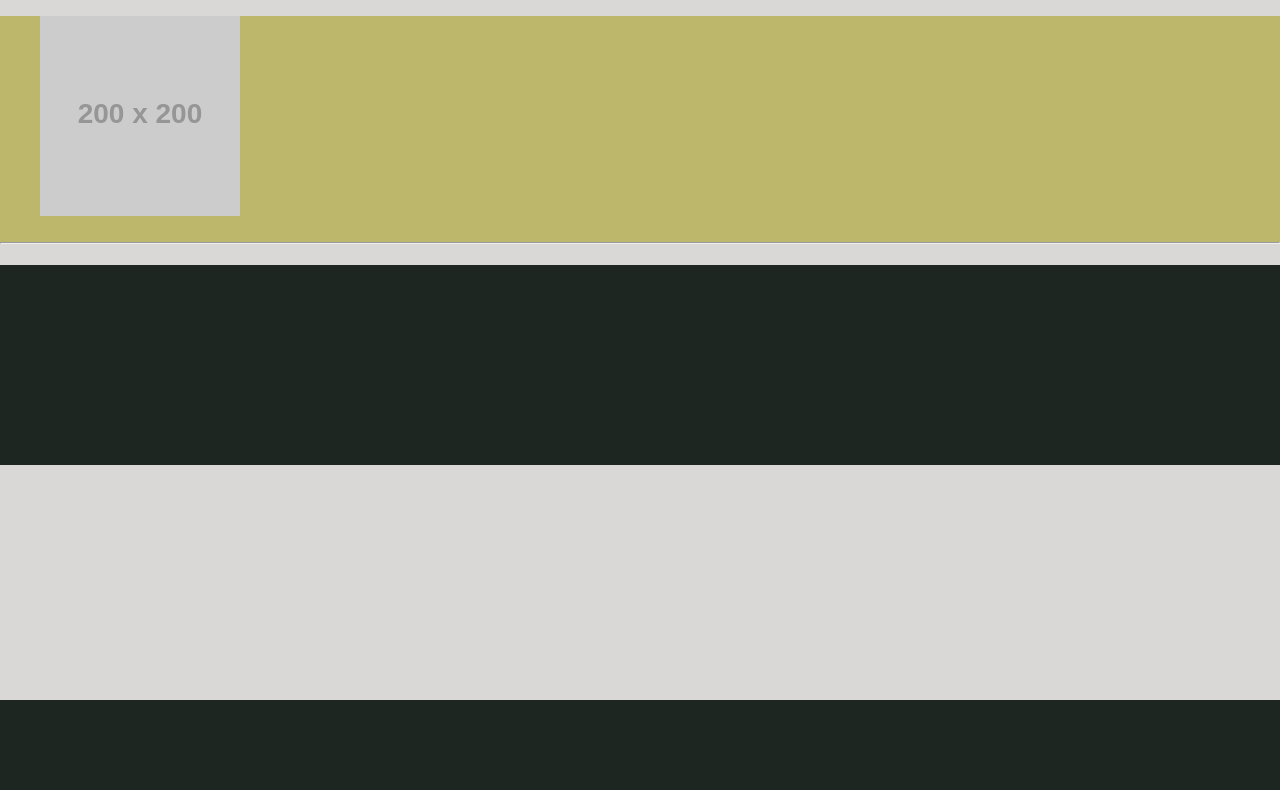
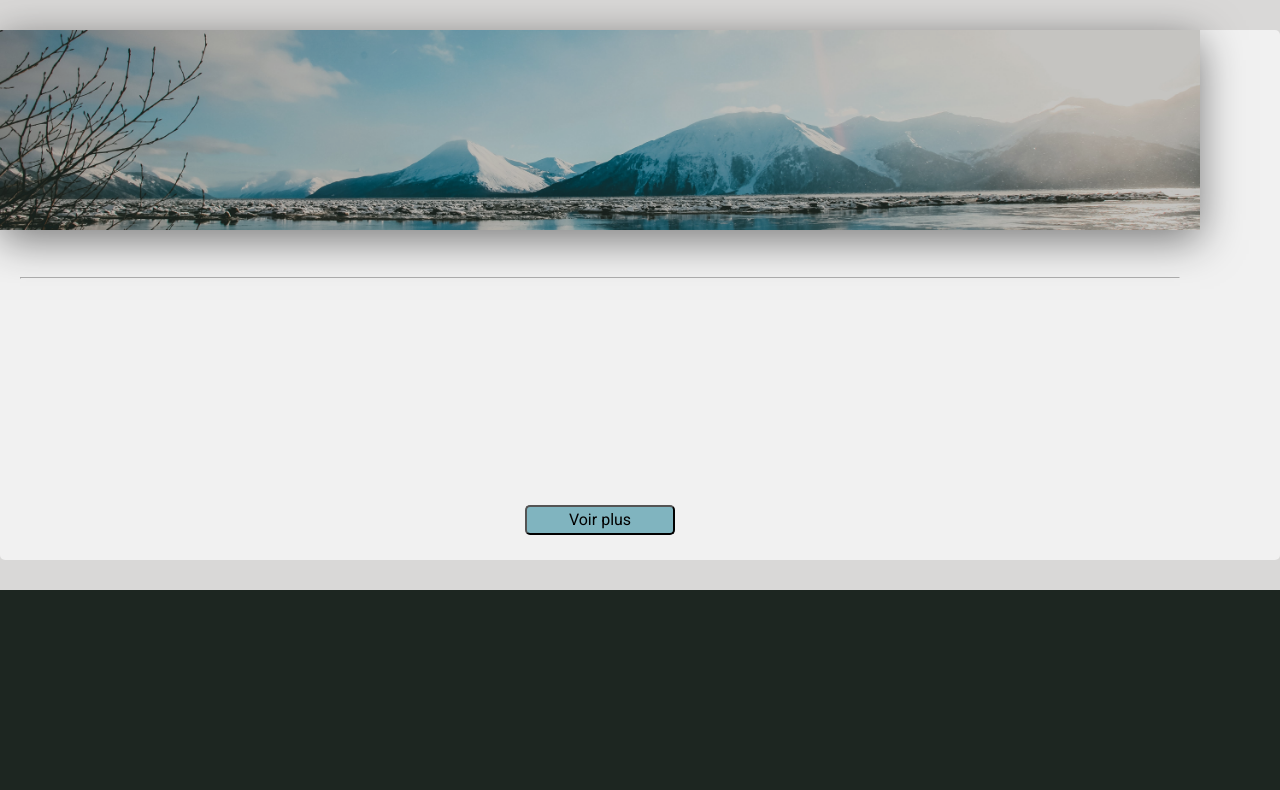
Before and after one commit to EzekielNK/JeanForteroche, a PHP site: template src/view/post/card.php in a window 1280 px wide. Shown: the part 100-890 px from the top of the page. Before the commit the page ends 800 px from the top, so only its background shows below. Run offline with PHP 8.4, Linux system fonts and the light colour scheme; the template is opened without the code that fills it, so the values that code supplies are empty; grey boxes labelled with a size stand in for pictures from a placeholder-image service; some libraries are stand-ins or nearby versions.

Commit message:
grid test

```diff
--- a/public/css/style.css
+++ b/public/css/style.css
@@ -83,13 +83,13 @@
                                         /* Grid: Posts */
 
 .post{
-    /*display: grid;
-    border: solid 1px;
-    grid-template-columns: repeat(3, 1fr);*/
     display: grid;
-    grid-template-columns: repeat(auto-fill, 400px);
+    grid-template-columns: repeat(2, 1fr);
+   /* display: grid;
+    grid-template-rows: 450px 450px;
+    grid-template-columns: repeat(2, 650px);*/
     justify-content: center;
-    gap: 20px;
+    grid-gap: 50px;
     max-width: 1500px;
     width: 80%;
     height: auto;
@@ -97,15 +97,66 @@
     border: 1px solid #333;
 }
 .card{
+    width: 330px;
+    height: 530px;
+    margin: 30px auto;
+}
+.card:first-child{
+    grid-column: 1 / -1;
+    width: auto;
+}
+.card-body{
     /*margin: 10px;
     border: solid 1px;
     padding: 10px;
-    width: 500px;
-    height: 200px;*/
-    background-color: darkkhaki;
+    height: auto;*/
+    display: grid;
+    height: 530px;
+    grid-template: repeat(2, 100px) 50px repeat(2, 100px) 80px / repeat(3, 110px);
+    background-color: #f1f1f1;
+    border-radius: 5px;
+}
+.card:first-child>.card-body{
+    grid-template: repeat(2, 100px) 50px repeat(2, 100px) 80px / repeat(3, 400px);
+}
+.card-image{
+    grid-area: 1 / 1 / 3 / 4;
+    background: url("../img/img1.jpg");
+    background-size: cover;
+    background-position: 50% 50%;
+    margin: 0;
+    filter: brightness(90%);
+    box-shadow: 0 10px 40px rgba(0, 0, 0, 0.5);
 }
 .card-title{
-    background-color: var(--blue-color);
+    grid-area: 3 / 1/ 4/ 4;
+    font-size: 15px;
+    font-weight: 500;
+    padding: 20px;
+
+}
+hr{
+    opacity: 0.8;
+}
+.text-muted{
+    grid-area: 4/ 1/ 6/ 4;
+    padding: 5px 25px;
+}
+.card-info{
+    grid-area: 5/ 1/ 6/ 4;
+    padding: 5px 25px;
+    font-size: 14px;
+    text-align: justify;
+}
+.btn-button{
+    grid-area: 6/ 1/ 7/ 4;
+    display: block;
+    width: 150px;
+    height: 30px;
+    text-align: center;
+    background: var(--blue-color);
+    margin: auto;
+    border-radius: 5px;
 }
 
                                         /* Footer */
--- a/src/view/post/card.php
+++ b/src/view/post/card.php
@@ -1,11 +1,19 @@
+<?php
+
+
+use App\Helpers\Text;
+
+
+?>
 <article class="card">
     <div class="card-body">
-        <figure class="card-image"><img src="//placehold.it/200" class="img-fluid" alt=""></figure>
+        <figure class="card-image"><img src="" class="img-fluid" alt=""></figure>
         <h4 class="card-title">
             <?= $post->title ?>
             <hr>
         </h4>
         <p class="text-muted"><?= $post->created_at ?></p>
-        <p><?= nl2br($post->content) ?></p>
+        <p class="card-info"><?= nl2br(Text::excerpt($post->content, 150)) ?></p>
+        <button type="button" class="btn-button">Voir plus</button>
     </div>
 </article>
```
Also changed, not shown: public/img/img1.jpg (added).
